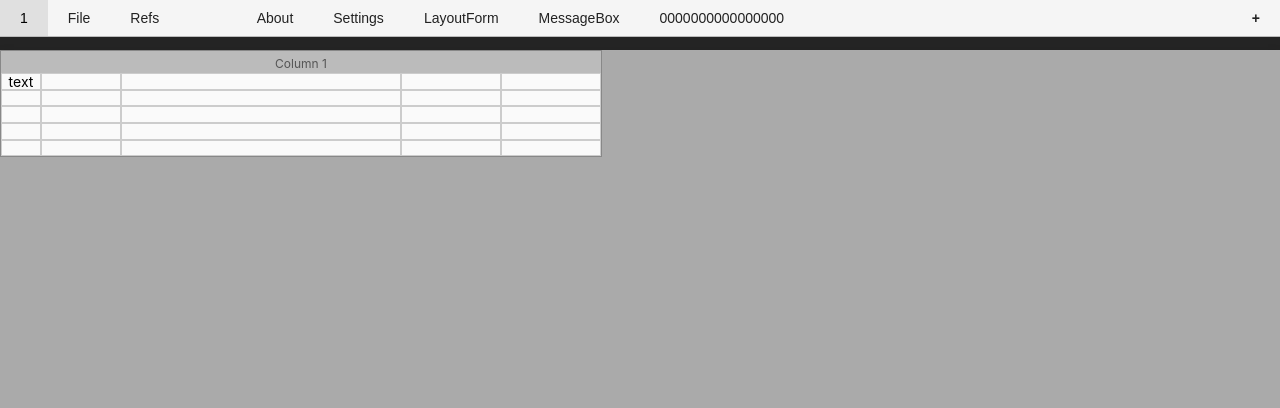
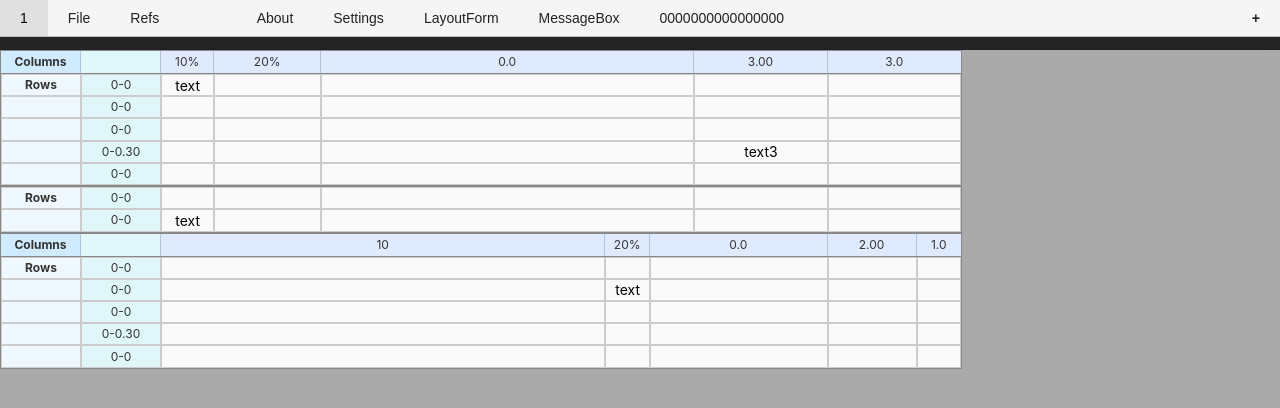
Before and after one commit to AndreiPuchko/q2web, a React (Vite) app: page / in a window 1280 px wide. Shown: the top 408 px of the page. Built offline with nearby package versions, Linux system fonts and the light colour scheme.

Commit message:
Q2ReportEditor

```diff
--- a/src/components/Form.tsx
+++ b/src/components/Form.tsx
@@ -146,7 +146,7 @@ class Form extends Component<FormProps, { formData: { [key: string]: any } }> {
         col.data.subForm = true;
         return <Form metaData={col.data} />
       case "widget":
-        return col.data()
+        return <col.data />;
       default:
         return <Q2Line {...commonProps} />;
     }
--- a/src/q2app/ReportEditor.tsx
+++ b/src/q2app/ReportEditor.tsx
@@ -1,6 +1,6 @@
 import React from "react";
 
-const Q2ReportEditor: React.FC<{ zoomWidthPx?: number }> = ({ zoomWidthPx = 600 }) => {
+const Q2ReportEditor: React.FC<{ zoomWidthPx?: number }> = ({ zoomWidthPx = 800 }) => {
     const report = {
         pages: [
             {
@@ -10,16 +10,35 @@ const Q2ReportEditor: React.FC<{ zoomWidthPx?: number }> = ({ zoomWidthPx = 600
                 page_margin_top: 2.0,
                 page_margin_right: 1.0,
                 page_margin_bottom: 2.0,
-                columns: [{
+                columns: [
+                    {
                         widths: ["10%", "20%", "0.0", "3.00", "3.0"],
                         rows: [{
                             heights: ["0-0", "0-0", "0-0", "0-0.30", "0-0"],
                             cells: {
                                 "0,0": { data: "text", style: {} },
+                                "3,3": { data: "text3", style: {} },
+                            }
+                        },
+                        {
+                            heights: ["0-0", "0-0"],
+                            cells: {
+                                "0,1": { data: "text", style: {} },
+                            }
+                        }
+                        ]
+                    },
+                    {
+                        widths: ["10", "20%", "0.0", "2.00", "1.0"],
+                        rows: [{
+                            heights: ["0-0", "0-0", "0-0", "0-0.30", "0-0"],
+                            cells: {
+                                "1,1": { data: "text", style: {} },
                             }
                         }
                         ]
                     }
+
                 ]
             }
         ]
@@ -42,24 +61,23 @@ const Q2ReportEditor: React.FC<{ zoomWidthPx?: number }> = ({ zoomWidthPx = 600
         let cmTotal = 0;
         let zeroCount = 0;
 
-        column.widths.forEach((w: string, idx: number) => {
+        column.widths.forEach((w: string) => {
             if (parseFloat(w) === 0.00) {
-                zeroCount = zeroCount +1;
-            } else if (w.endsWith("%")) {
+                zeroCount = zeroCount + 1;
+            } else if (w.includes("%")) {
                 const pct = parseFloat(w);
                 percentTotal += isNaN(pct) ? 0 : pct;
             } else {
-                const n = parseFloat(w);
-                cmTotal += isNaN(n) ? 3 : n;
+                cmTotal += parseFloat(w);
             }
         });
-        const pzCm = (availableWidthCm - cmTotal) /100
+        const pzCm = (availableWidthCm - cmTotal) / 100
         const zeroCm = availableWidthCm - cmTotal - pzCm * percentTotal
 
         const colWidthsCm = [];
-        column.widths.forEach((w: string, idx: number) => {
+        column.widths.forEach((w: string) => {
             if (parseFloat(w) === 0.00) {
-                colWidthsCm.push(zeroCm/zeroCount)
+                colWidthsCm.push(zeroCm / zeroCount)
             } else if (w.endsWith("%")) {
                 colWidthsCm.push(parseFloat(w) * pzCm)
             } else {
@@ -73,9 +91,13 @@ const Q2ReportEditor: React.FC<{ zoomWidthPx?: number }> = ({ zoomWidthPx = 600
         const scale = totalCm > 0 ? (zoomWidthPx / (totalCm * pxPerCm)) : 1;
         const scaledColWidthsCm = colWidthsCm.map(cm => cm * scale);
 
-        // Calculate cell widths in px
+        // Fixed widths for the first two columns (do not scale)
+        const firstColWidthPx = 80;
+        const secondColWidthPx = 80;
+
+        // Calculate cell widths in px (do not include first two columns)
         const cellWidthsPx = scaledColWidthsCm.map(cm => cm * pxPerCm);
-        // Calculate grid width in px (should be exactly zoomWidthPx)
+        // Calculate grid width in px (should be exactly zoomWidthPx for data columns only)
         const gridWidthPx = cellWidthsPx.reduce((a, b) => a + b, 0);
 
         // Calculate cell height in px (use 1.5cm per row for now)
@@ -90,26 +112,133 @@ const Q2ReportEditor: React.FC<{ zoomWidthPx?: number }> = ({ zoomWidthPx = 600
                     background: "#BBB",
                     border: "1px solid #888",
                     padding: 0,
-                    width: gridWidthPx,
+                    width: gridWidthPx + firstColWidthPx + secondColWidthPx,
                 }}
             >
-                <div style={{ textAlign: "center", marginTop: 4, fontSize: 12, color: "#555" }}>
-                    Column {colIdx + 1}
+                {/* Show row with columns widths */}
+                <div
+                    style={{
+                        display: "flex",
+                        margin: 0,
+                        padding: 0,
+                        background: "#e0eaff",
+                        borderBottom: "1px solid #888",
+                    }}
+                >
+                    {/* First column: "Columns" label */}
+                    <div
+                        style={{
+                            width: `${firstColWidthPx}px`,
+                            textAlign: "center",
+                            fontSize: 12,
+                            color: "#333",
+                            background: "#d0eaff",
+                            borderRight: "1px solid #b0c4de",
+                            padding: "2px 0",
+                            boxSizing: "border-box",
+                            fontWeight: "bold",
+                        }}
+                    >
+                        Columns
+                    </div>
+                    {/* Second column: heights info (empty for header row) */}
+                    <div
+                        style={{
+                            width: `${secondColWidthPx}px`,
+                            textAlign: "center",
+                            fontSize: 12,
+                            color: "#333",
+                            background: "#e0f7fa",
+                            borderRight: "1px solid #b0c4de",
+                            padding: "2px 0",
+                            boxSizing: "border-box",
+                        }}
+                    >
+                    </div>
+                    {/* Then the widths columns */}
+                    {cellWidthsPx.map((w, i) => (
+                        <div
+                            key={i}
+                            style={{
+                                width: `${w}px`,
+                                textAlign: "center",
+                                fontSize: 12,
+                                color: "#333",
+                                background: "#e0eaff",
+                                borderRight: i < cellWidthsPx.length - 1 ? "1px solid #b0c4de" : "none",
+                                padding: "2px 0",
+                                boxSizing: "border-box",
+                            }}
+                        >
+                            {column.widths[i]}
+                        </div>
+                    ))}
                 </div>
 
-                <div style={{
+                {/* Render each row set as its own grid, with its own row count */}
+                {column.rows.map((rowSet: any, rowSetIdx: number) => {
+                    const rowCount = rowSet.heights.length || 0;
+                    return (
+                        <div
+                            key={rowSetIdx}
+                            style={{
                                 display: "grid",
-                    gridTemplateColumns: cellWidthsPx.map(w => `${w}px`).join(" "),
+                                gridTemplateColumns: `${firstColWidthPx}px ${secondColWidthPx}px ${cellWidthsPx.map(w => `${w}px`).join(" ")}`,
                                 gridTemplateRows: `repeat(${rowCount}, ${cellHeightPx}px)`,
                                 gap: 0,
                                 background: "#888",
                                 margin: 0,
                                 padding: 0,
-                }}>
+                                borderBottom: rowSetIdx < column.rows.length - 1 ? "2px solid #888" : undefined,
+                            }}
+                        >
                             {Array.from({ length: rowCount }).map((_, rowIdx) =>
-                        Array.from({ length: colCount }).map((_, cellIdx) => {
+                                [
+                                    // First column: "Rows" label for first row only
+                                    <div
+                                        key={`label-${rowIdx}`}
+                                        style={{
+                                            background: "#f0f8ff",
+                                            color: "#333",
+                                            display: "flex",
+                                            alignItems: "center",
+                                            justifyContent: "center",
+                                            fontSize: 12,
+                                            minWidth: 0,
+                                            minHeight: 0,
+                                            border: "1px solid #CCC",
+                                            margin: 0,
+                                            padding: 0,
+                                            boxSizing: "border-box",
+                                            fontWeight: rowIdx === 0 ? "bold" : undefined,
+                                        }}
+                                    >
+                                        {rowIdx === 0 ? "Rows" : ""}
+                                    </div>,
+                                    // Second column: heights for this row
+                                    <div
+                                        key={`height-${rowIdx}`}
+                                        style={{
+                                            background: "#e0f7fa",
+                                            color: "#333",
+                                            display: "flex",
+                                            alignItems: "center",
+                                            justifyContent: "center",
+                                            fontSize: 12,
+                                            minWidth: 0,
+                                            minHeight: 0,
+                                            border: "1px solid #CCC",
+                                            margin: 0,
+                                            padding: 0,
+                                            boxSizing: "border-box",
+                                        }}
+                                    >
+                                        {(rowSet.heights && rowSet.heights[rowIdx]) || ""}
+                                    </div>,
+                                    // The grid cells
+                                    ...Array.from({ length: colCount }).map((_, cellIdx) => {
                                         const cellKey = `${cellIdx},${rowIdx}`;
-                            const cell = column.rows[0]?.cells[cellKey];
+                                        const cell = rowSet.cells && rowSet.cells[cellKey];
                                         return (
                                             <div
                                                 key={cellKey}
@@ -132,8 +261,11 @@ const Q2ReportEditor: React.FC<{ zoomWidthPx?: number }> = ({ zoomWidthPx = 600
                                             </div>
                                         );
                                     })
+                                ]
                             )}
                         </div>
+                    );
+                })}
             </div>
         );
     }
@@ -143,6 +275,7 @@ const Q2ReportEditor: React.FC<{ zoomWidthPx?: number }> = ({ zoomWidthPx = 600
             padding: 0,
             background: "#AAA",
             boxShadow: "0 2px 8px #0002",
+            // maxWidth: `${zoomWidthPx+ 2}px`,
             width: "100%",
             height: "100%",
             overflow: "auto",
```
Lines whose indentation alone changed are shown as unchanged.
